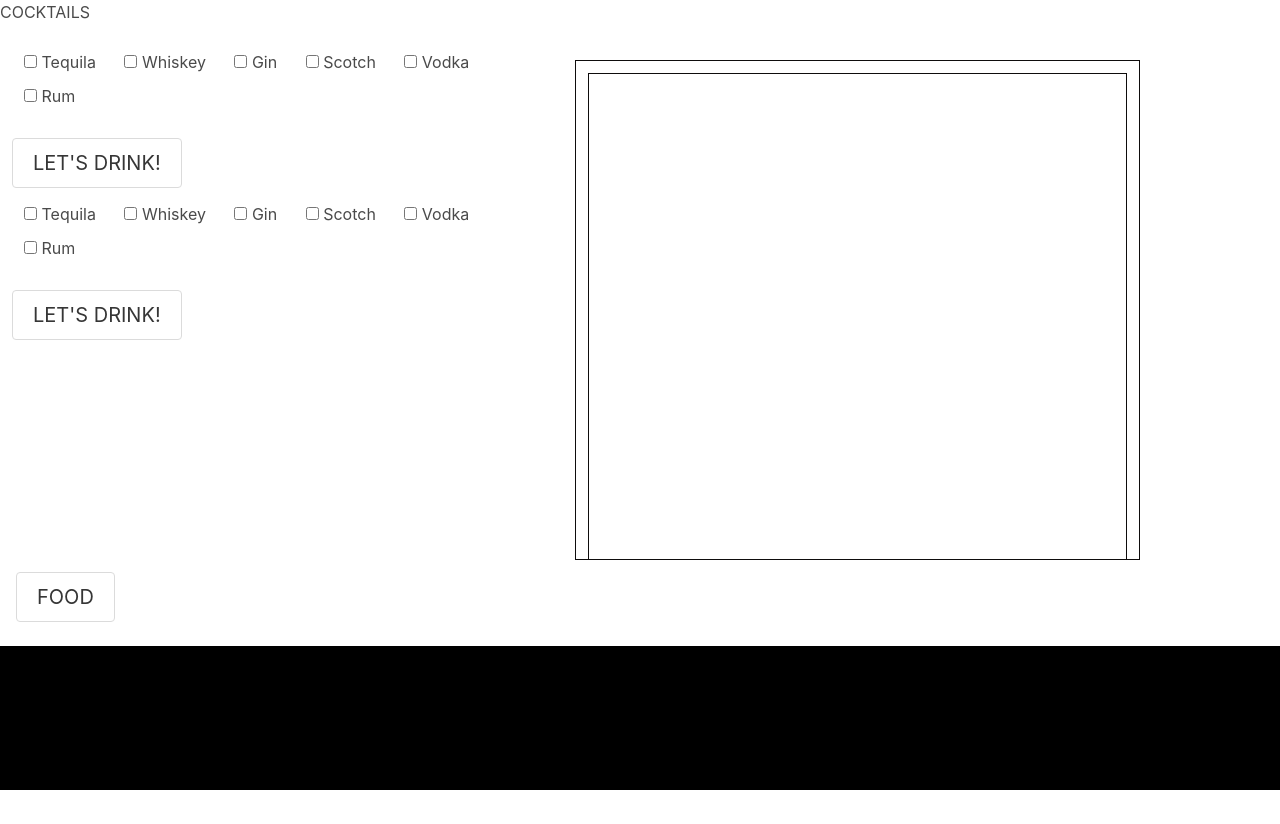
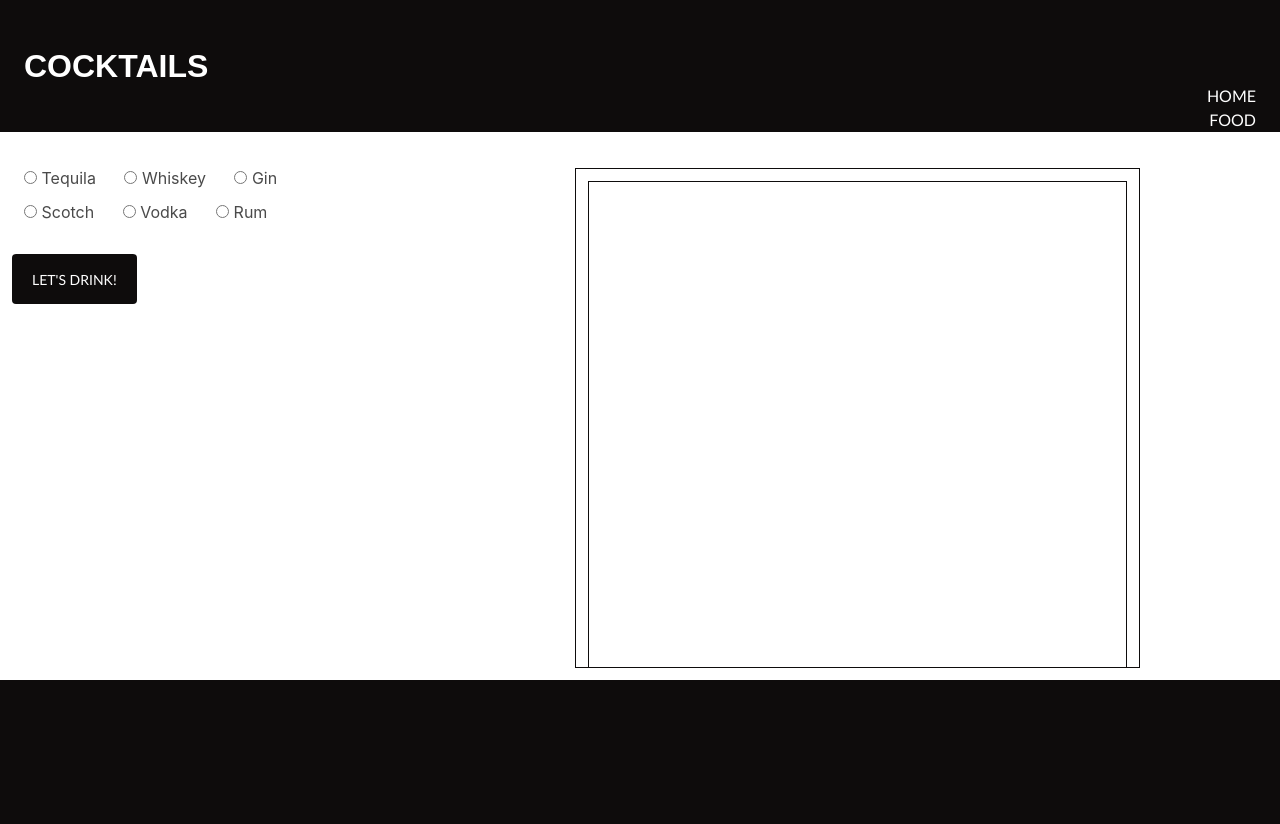
Before and after one commit to sophiehomer/dinner_and_drinks, a plain HTML site: page drinkIndex.html in a window 1280 px wide. Before the commit the page ends 800 px from the top, so only its background shows below. Drawn offline with nearby package versions, Linux system fonts and the light colour scheme.

Commit message:
radio buttons

```diff
--- a/assests/styles/styles.css
+++ b/assests/styles/styles.css
@@ -2,17 +2,23 @@ html {
   background-color: #fff;
 }
 
-
+header {
+  position: sticky;
+  position: -webkit-sticky;
+  top: 0;
+  z-index: 5;
+}
 #results {
     height: 500px;
     border: 1px solid rgb(14, 12, 12);
     overflow: scroll;
+
 }
 
 nav{
-    background-color: black;
+    background-color: rgb(14, 12, 12);
+}
 
-}
 
 .title {
   color: #ffff;
@@ -24,32 +30,14 @@ nav h1 {
   font-family: calibri, sans-serif;
 }
 
-.footer {
-    background-color: black;
-
-header {
-  display: flex;
-  justify-content: center;
-  margin: 20px 0px;
-  padding: 20px 35px;
-  background-color: rgb(14, 12, 12);
-  position: sticky;
-  position: -webkit-sticky;
-  top: 0;
-  z-index: 5;
-}
-
-h1 {
-  color: #fff;
-  font-size: 30px;
-  font-family: Didot, sans-serif;
-  font-weight: bold;
+.checkbox {
+  font-family: calibri, sans-serif;
   }
 
 .button {
   background-color: rgb(14, 12, 12);
-  font-weight: bold;
-  margin-left: 30px;
+  border: 0px;
+  font-size: 12px;
 }
 
 .button:hover {
@@ -57,43 +45,11 @@ h1 {
 }
 
 h3 {
-  font-family: calibri;
+  font-family: calibri, sans-serif;
   color: #fff;
   font-size: 14px;
-}
-
-.checkbox {
-  color: rgb(14, 12, 12);
-  font-family: calibri;
-}
-
-.block {
-  display: flex;
-  flex-direction: column;
-
-}
-
-.container-color {
-  background-color: #fff;
-  border: 2px solid rgb(14, 12, 12);
-  margin-right: 225px;
-  margin-left: 30px;
-}
-
-#results {
-  height: 700px;
-  border: 1px solid rgb(14, 12, 12);
-  overflow: scroll;
 }
 
 .footer {
   background-color: rgb(14, 12, 12);
 }
-
-.checkbox {
-font-family: calibri, sans-serif;
-}
-
-#food-btn {
-  margin-top: 100px;
-}
--- a/drinkIndex.html
+++ b/drinkIndex.html
@@ -13,83 +13,57 @@
 
 <body>
     <header>
-        <h1>COCKTAILS</h1>
-    </header>
+        <div class="block">
+            <nav class="nav">
+                <div class="navbar-brand pl-5">
+              <h1 class="title pt-6">COCKTAILS</h1>
+                </div>
+                <div class= "nav-right">
+                    <a href="" class="navbar-end pr-5"><h1 class="home">HOME</h1></a>
+                    <a href="index.html" class="navbar-end pr-5"><h1 class="food">FOOD</h1></a>
+                </div>
+             </nav>
+        </div>
+     </header>
     <div class="container columns">
         <aside class="column mx-3 mt-3">
             <div id="form">
-
                 <div class="food-container">
                 <form action="">
                     <div class="block" id="food_options">
-                        <label class="checkbox mx-3 pt-4">
-                            <input type="checkbox" class="alcohol" id="tequila" value="tequila">
+                        <label class="radio mx-3  mt-5">
+                            <input type="radio" name="alcohol" id="tequila" value="tequila">
                             Tequila
                         </label>
-                        <label class="checkbox mx-3 pt-3">
-                            <input type="checkbox" class="alcohol" id="whiskey" value="whiskey">
+                        <label class="radio mx-3 pt-3">
+                            <input type="radio" name="alcohol" id="whiskey" value="whiskey">
                             Whiskey
                         </label>
-                        <label class="checkbox mx-3 pt-3">
-                            <input type="checkbox" class="alcohol" id="gin" value="gin">
+                        <label class="radio mx-3 pt-3">
+                            <input type="radio" name="alcohol" id="gin" value="gin">
                             Gin
                         </label>
-
-                        <label class="checkbox mx-3 pt-3">
-                            <input type="checkbox" class="alcohol" id="scotch" value="scotch">
+                        <div class="block">
+                        <label class="radio mx-3 pt-3">
+                            <input type="radio" name="alcohol" id="scotch" value="scotch">
                             Scotch
                         </label>
-                        <label class="checkbox mx-3 pt-3">
-                            <input type="checkbox" class="alcohol"  id="vodka" value="vodka">
+                        <label class="radio mx-3 pt-3">
+                            <input type="radio" name="alcohol"  id="vodka" value="vodka">
                             Vodka
                         </label>
-                        <label class="checkbox mx-3 pt-3 mb-4">
-                            <input type="checkbox" class="alcohol" id="rum" value="rum">
+                        <label class="radio mx-3 pt-3 mb-4">
+                            <input type="radio" name="alcohol" id="rum" value="rum">
                             Rum
                         </label>
+                        </div>
                     </div>
                     </div>
                         <button type="submit" class="button is-medium mt-4" id="search_drinks"><h3>LET'S DRINK!</h3></button>
-
-                <div class="container-color">
-                    <form action="">
-                        <div class="block" id="food_options">
-                            <label class="checkbox mx-3 pt-4">
-                                <input type="checkbox" class="alcohol" id="tequila" value="tequila">
-                                Tequila
-                            </label>
-                            <label class="checkbox mx-3 pt-3">
-                                <input type="checkbox" class="alcohol" id="whiskey" value="whiskey">
-                                Whiskey
-                            </label>
-                            <label class="checkbox mx-3 pt-3">
-                                <input type="checkbox" class="alcohol" id="gin" value="gin">
-                                Gin
-                            </label>
-
-                            <label class="checkbox mx-3 pt-3">
-                                <input type="checkbox" class="alcohol" id="scotch" value="scotch">
-                                Scotch
-                            </label>
-                            <label class="checkbox mx-3 pt-3">
-                                <input type="checkbox" class="alcohol" id="vodka" value="vodka">
-                                Vodka
-                            </label>
-                            <label class="checkbox mx-3 pt-3 mb-4">
-                                <input type="checkbox" class="alcohol" id="rum" value="rum">
-                                Rum
-                            </label>
-                        </div>
-                </div>
-                <button type="submit" class="button is-medium mt-4" id="search_food">
-                    <h3>LET'S DRINK!</h3>
-                </button>
-
                 </form>
             </div>
         </aside>
         <div id="results" class="column mt-6">
-
             <article>
                 <div id="results">
                     <div id="recipe_drinks"></div>
@@ -100,11 +74,7 @@
         </div>
     </div>
     <!--end of container-->
-    <div class="block mx-4">
-        <a href="index.html"><button id="food-btn" class="button is-medium">
-                <h3>FOOD</h3>
-            </button></a>
-    </div>
+
     <!-- Footer -->
     <footer class="footer">
         <h5></h5>
```
Also changed, not shown: index.html (+11 -78 lines). Lines whose indentation alone changed are shown as unchanged.
